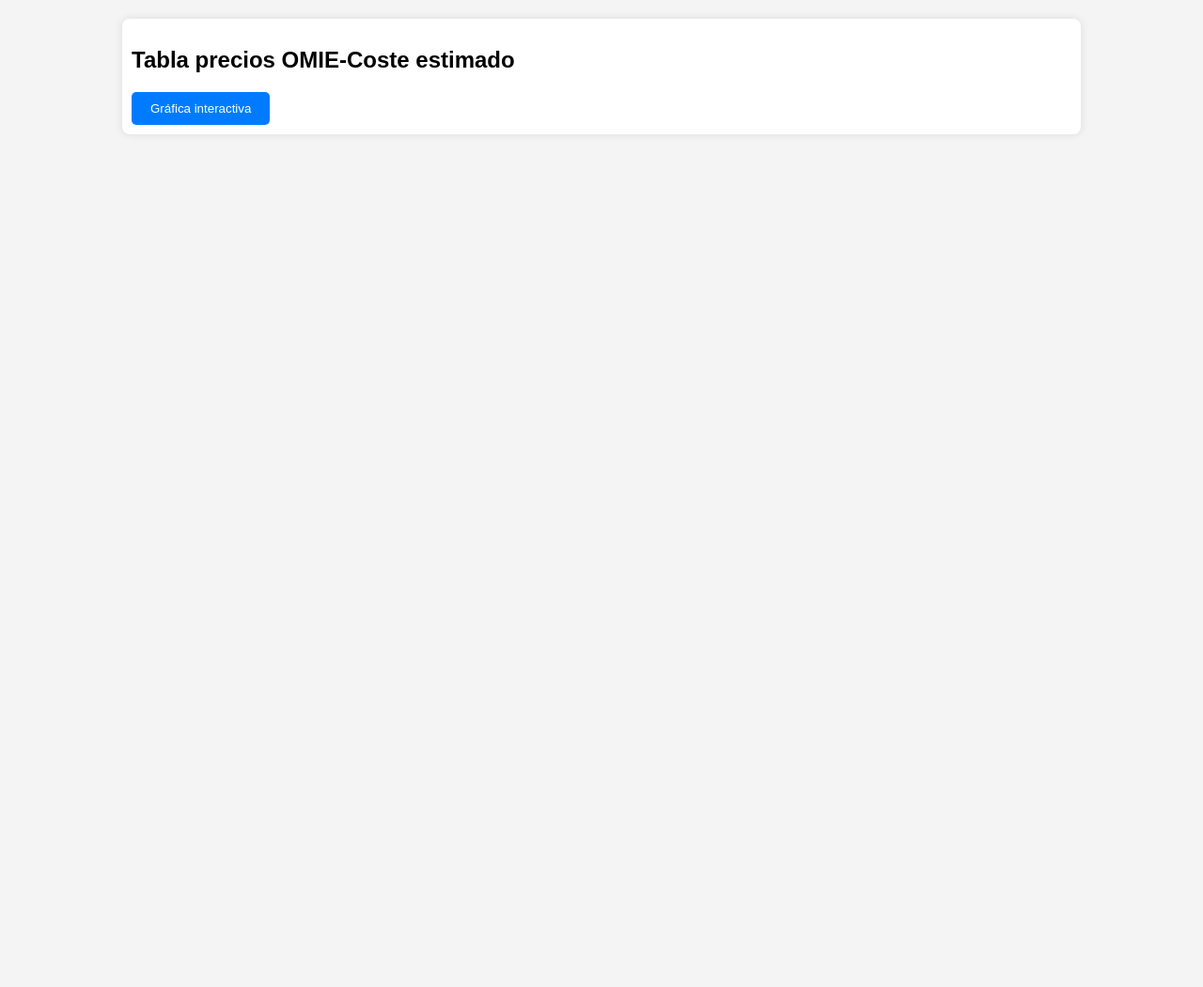
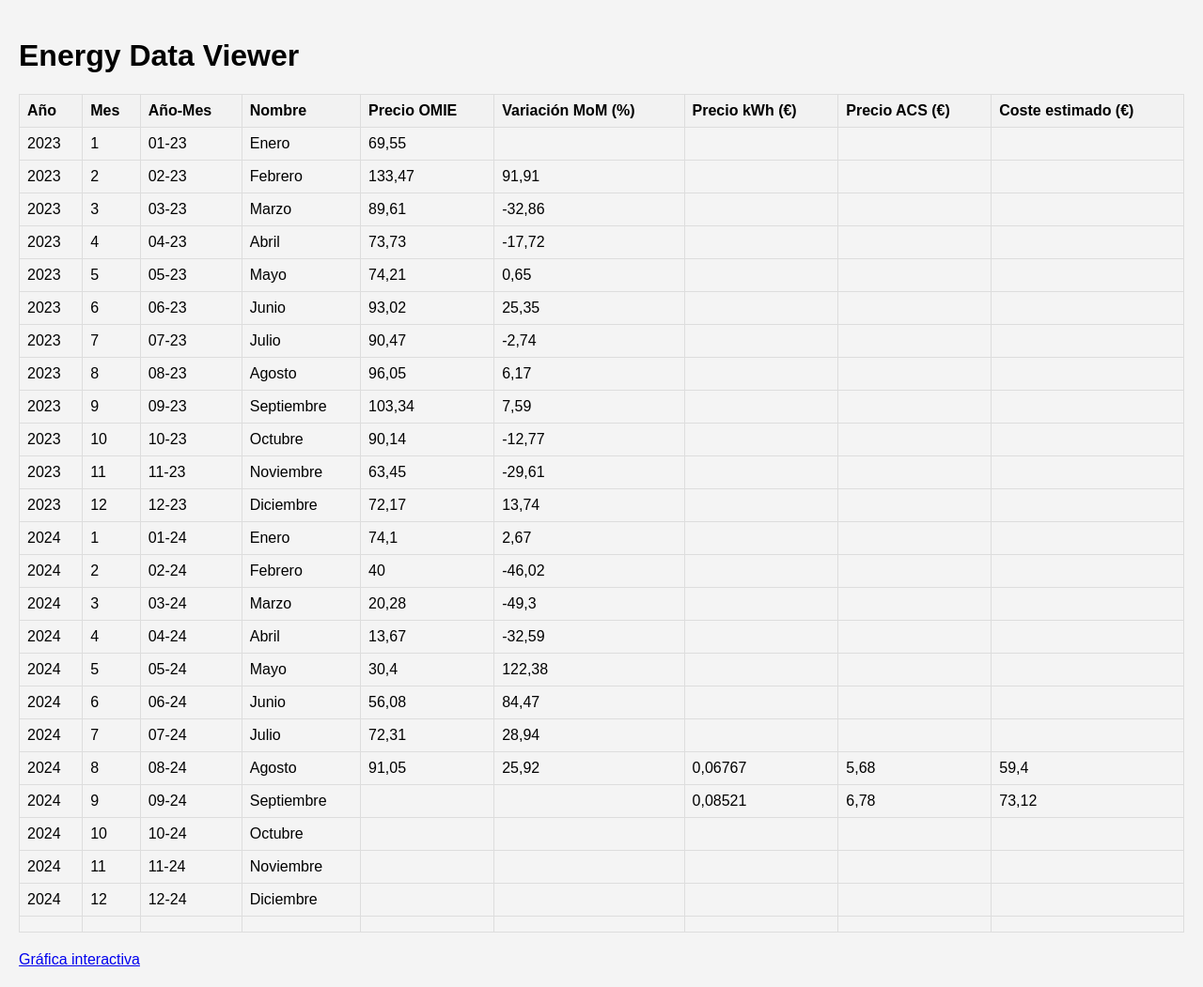
Before and after one commit to Enea2301/Precio_energia_AGVIVAS21, a plain HTML site: page index.html in a window 1280 px wide. Shown: the whole page at 94% size. Before the commit the page ends 800 px from the top, so only its background shows below. Drawn offline with nearby package versions, Linux system fonts and the light colour scheme.

Commit message:
Add files via upload

```diff
--- a/index.html
+++ b/index.html
@@ -3,16 +3,17 @@
 <head>
     <meta charset="UTF-8">
     <meta name="viewport" content="width=device-width, initial-scale=1.0">
-    <title>Tabla precios OMIE-Coste estimado</title>
+    <title>Energy Data Viewer</title>
     <link rel="stylesheet" href="style.css">
 </head>
 <body>
-    <div class="container">
-        <h2>Tabla precios OMIE-Coste estimado</h2>
-        <div id="tableContainer"></div>
-        <!-- Add button to navigate to the graph page -->
-        <button onclick="window.location.href='graph.html'">Gráfica interactiva</button>
+    <h1>Energy Data Viewer</h1>
+    <div id="data-table">
+        <!-- Table will be inserted here -->
     </div>
+    <a href="graph.html" class="button">Gráfica interactiva</a>
+
+    <!-- Include PapaParse -->
     <script src="https://cdnjs.cloudflare.com/ajax/libs/PapaParse/5.3.0/papaparse.min.js"></script>
     <script src="script.js"></script>
 </body>
```
